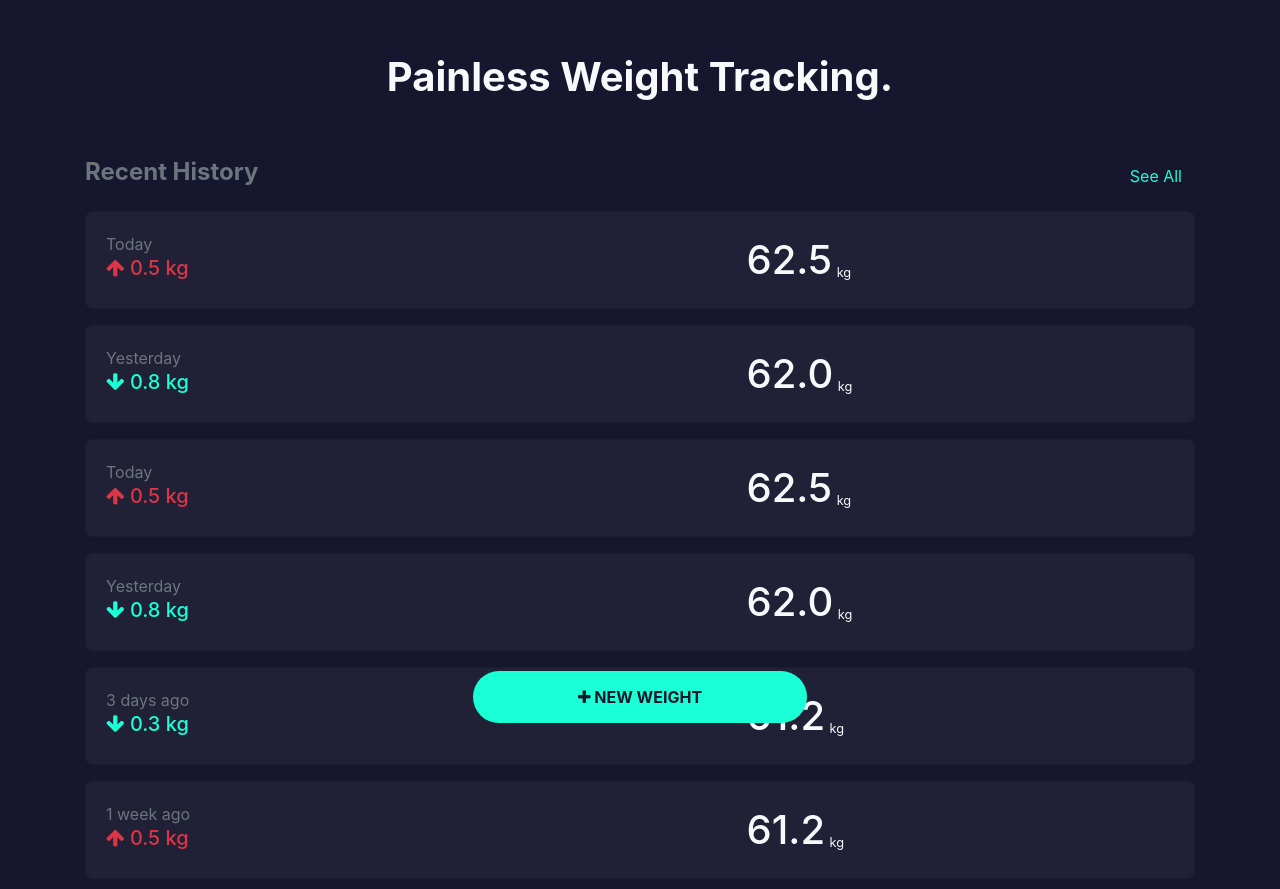
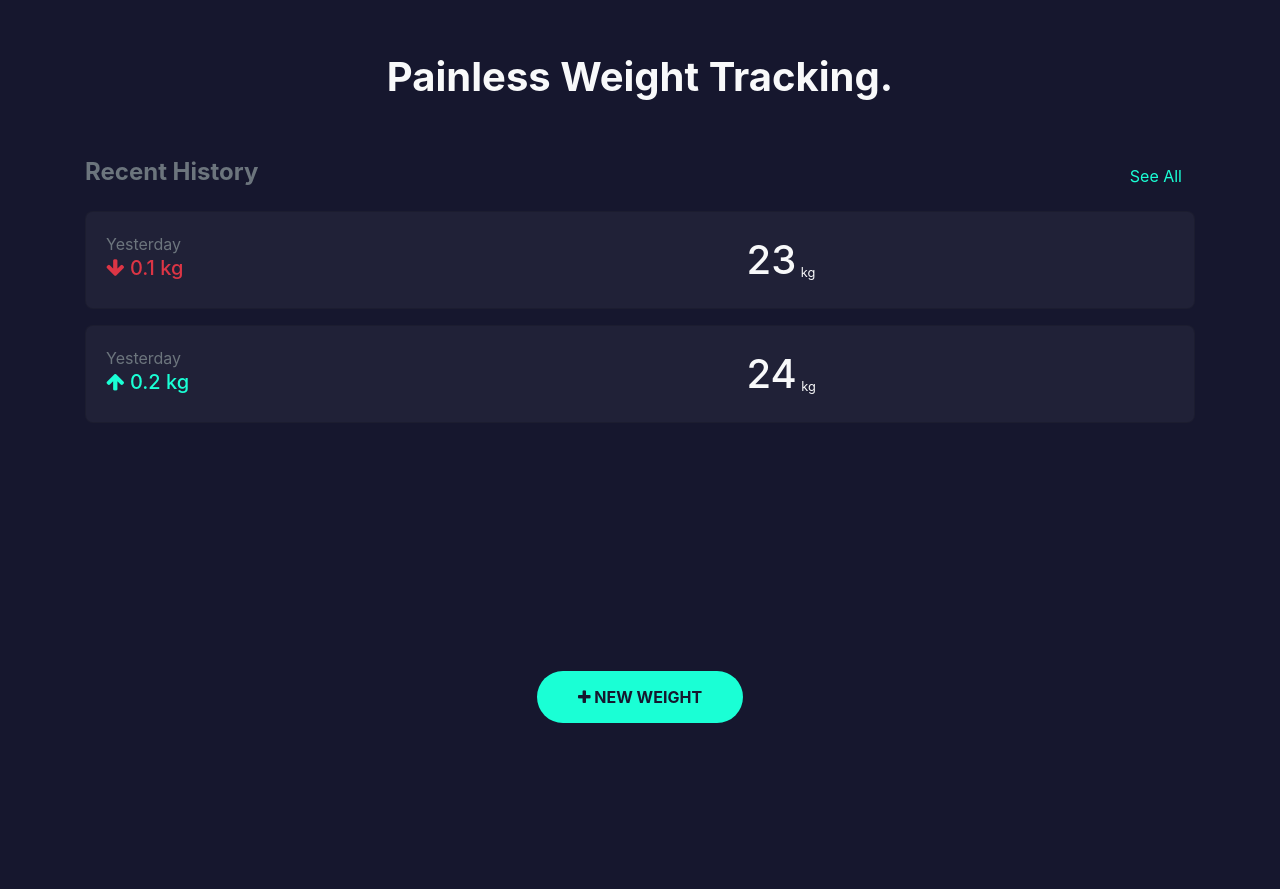
Before and after one commit to creatrixity/weight-tracker, a website: page index.html in a window 1280 px wide. Shown: the part 61-950 px from the top of the page. After the commit the page ends 800 px from the top, so only its background shows below. Drawn offline with Linux system fonts and the light colour scheme.

Commit message:
feat: read history from in-memory data store

```diff
--- a/css/eazy-trckr.css
+++ b/css/eazy-trckr.css
@@ -30,11 +30,15 @@
 }
 
 .btn-prominent {
-  padding: 0.8em 6.5em;
+  padding: 0.8em 2.5em;
 }
 
 .flex-grow-1 {
   flex-grow: 1;
+}
+
+.history-list {
+  padding-bottom: 4em;
 }
 
 .history-listing {
@@ -152,12 +156,13 @@
 }
 
 .day-active {
+  position: relative;
   font-weight: bold;
 }
 .day-active:before {
   content: '';
-  top: 3px;
-  right: 11px;
+  top: -4px;
+  right: -7px;
   position: absolute;
   background: var(--primary);
   width: 25px;
@@ -175,6 +180,10 @@
   color: #fff;
 }
 
+.weight-input-container {
+  padding: 3em 0 6em;
+}
+
 .input-wrapper {
   border-radius: 2px;
   position: relative;
@@ -188,7 +197,6 @@
   color: #fff;
   box-sizing: border-box;
   font-size: 4em;
-  margin: -25px 0 0 -100px;
   padding: 10px 0px;
   position: relative;
   width: 100%;
@@ -203,10 +211,10 @@
 
 input::-webkit-input-placeholder {
   color: #aaa;
+  font-size: 1em !important;
 }
 
 input:focus::-webkit-input-placeholder {
-  color: dodgerblue;
 }
 
 .input:focus + .underline {
@@ -214,7 +222,6 @@ input:focus::-webkit-input-placeholder {
 }
 
 .underline {
-  background-color: dodgerblue;
   display: inline-block;
   height: 2px;
   left: -36px;
--- a/index.html
+++ b/index.html
@@ -67,114 +67,20 @@
           </section>
           <!-- ./heading -->
 
-          <section class="history-list">
-            <div class="card mb-3 history-listing">
-              <div class="card-body border-dark">
-                <section class="row d-flex align-items-center">
-                  <div class="col-7 col-sm-7">
-                    <time class="text-muted">Today</time>
-                    <div class="text-danger h5">
-                      <i class="fa fa-arrow-up small"></i> 0.5 kg
-                    </div>
-                  </div>
-                  <div class="col-5 col-sm-5 d-flex align-items-right">
-                    <div class="">
-                      <span class="h1">62.5</span>
-                      <sub class="small">kg</sub>
-                    </div>
-                  </div>
-                </section>
-              </div>
-            </div>
-            <!-- ./card -->
-            <div class="card mb-3 history-listing">
+          <section class="history-list" id="history-list">
+            <div class="card mb-3 history-listing sr-only">
               <div class="card-body border-dark">
                 <section class="row d-flex align-items-center">
                   <div class="col-7 col-sm-7">
                     <time class="text-muted">Yesterday</time>
-                    <div class="text-primary h5">
-                      <i class="fa fa-arrow-down small"></i> 0.8 kg
+                    <div class="h5 listing-weight-indicator">
+                      <i class="fa listing-arrow-icon"></i>
+                      <span class="listing-weight-diff">0.0</span> kg
                     </div>
                   </div>
                   <div class="col-5 col-sm-5 d-flex align-items-center">
                     <div class="">
-                      <span class="h1">62.0</span>
-                      <sub class="small">kg</sub>
-                    </div>
-                  </div>
-                </section>
-              </div>
-            </div>
-            <!-- ./card -->
-            <div class="card mb-3 history-listing">
-              <div class="card-body border-dark">
-                <section class="row d-flex align-items-center">
-                  <div class="col-7 col-sm-7">
-                    <time class="text-muted">Today</time>
-                    <div class="text-danger h5">
-                      <i class="fa fa-arrow-up small"></i> 0.5 kg
-                    </div>
-                  </div>
-                  <div class="col-5 col-sm-5 d-flex align-items-right">
-                    <div class="">
-                      <span class="h1">62.5</span>
-                      <sub class="small">kg</sub>
-                    </div>
-                  </div>
-                </section>
-              </div>
-            </div>
-            <!-- ./card -->
-            <div class="card mb-3 history-listing">
-              <div class="card-body border-dark">
-                <section class="row d-flex align-items-center">
-                  <div class="col-7 col-sm-7">
-                    <time class="text-muted">Yesterday</time>
-                    <div class="text-primary h5">
-                      <i class="fa fa-arrow-down small"></i> 0.8 kg
-                    </div>
-                  </div>
-                  <div class="col-5 col-sm-5 d-flex align-items-center">
-                    <div class="">
-                      <span class="h1">62.0</span>
-                      <sub class="small">kg</sub>
-                    </div>
-                  </div>
-                </section>
-              </div>
-            </div>
-            <!-- ./card -->
-            <div class="card mb-3 history-listing">
-              <div class="card-body border-dark">
-                <section class="row d-flex align-items-center">
-                  <div class="col-7 col-sm-7">
-                    <time class="text-muted">3 days ago</time>
-                    <div class="text-primary h5">
-                      <i class="fa fa-arrow-down small"></i> 0.3 kg
-                    </div>
-                  </div>
-                  <div class="col-5 col-sm-5 d-flex align-items-center">
-                    <div class="">
-                      <span class="h1">61.2</span>
-                      <sub class="small">kg</sub>
-                    </div>
-                  </div>
-                </section>
-              </div>
-            </div>
-            <!-- ./card -->
-            <div class="card mb-3 history-listing">
-              <div class="card-body border-dark">
-                <section class="row d-flex align-items-center">
-                  <div class="col-7 col-sm-7">
-                    <time class="text-muted">1 week ago</time>
-                    <div class="text-danger h5">
-                      <i class="fa fa-arrow-up small"></i> 0.5 kg
-                    </div>
-                  </div>
-                  <div class="col-5 col-sm-5 d-flex align-items-center">
-                    <div class="">
-                      <span class="h1">61.2</span>
+                      <span class="h1 listing-weight">0.0</span>
                       <sub class="small">kg</sub>
                     </div>
                   </div>
@@ -200,8 +106,7 @@
       </div>
     </section>
 
-    <!-- Bootstrap core JavaScript -->
-    <script src="vendor/jquery/jquery.slim.min.js"></script>
-    <script src="vendor/bootstrap/js/bootstrap.bundle.min.js"></script>
+    <!-- Eazy core JavaScript -->
+    <script src="js/eazy-trckr.js"></script>
   </body>
 </html>
--- /dev/null
+++ b/js/eazy-trckr.js
@@ -0,0 +1,51 @@
+(function() {
+  let $historyList = document.getElementById('history-list');
+  let $historyListing = document.getElementsByClassName('history-listing')[0];
+  let $newEntryForm = document.getElementById('new-entry-form');
+
+  function addHistoryEntry() {
+    let $entryInput = document.getElementById('entry_input');
+    $entryInput.value = '';
+    window.location = '/index.html';
+  }
+
+  function createNewHistoryListing(item) {
+    let $listing = $historyListing.cloneNode(true);
+    let $listingWeightDiff = $listing.querySelector('.listing-weight-diff');
+    let $listingWeightIndicator = $listing.querySelector(
+      '.listing-weight-indicator'
+    );
+    let $listingWeight = $listing.querySelector('.listing-weight');
+    let $arrowIcon = $listing.querySelector('.listing-arrow-icon');
+
+    $listing.classList.remove('sr-only');
+    $listingWeightDiff.innerText = item.weightDiff;
+    $listingWeightIndicator.classList.add(
+      item.recordedUptick ? 'text-primary' : 'text-danger'
+    );
+
+    $listingWeight.innerText = item.weight;
+    $arrowIcon.classList.add(
+      `${item.recordedUptick ? 'fa-arrow-up' : 'fa-arrow-down'}`
+    );
+
+    return $listing;
+  }
+
+  function buildHistoryList() {
+    let data = [
+      { weightDiff: 0.1, weight: 23, time: 'yesterday', recordedUptick: false },
+      { weightDiff: 0.2, weight: 24, time: 'today', recordedUptick: true }
+    ];
+
+    data.forEach(item => $historyList.append(createNewHistoryListing(item)));
+  }
+
+  $historyList && buildHistoryList();
+  if ($newEntryForm) {
+    $newEntryForm.onsubmit = function(e) {
+      e.preventDefault();
+      addHistoryEntry();
+    };
+  }
+})();
```
Also changed, not shown: new.html (+22 -23 lines).
